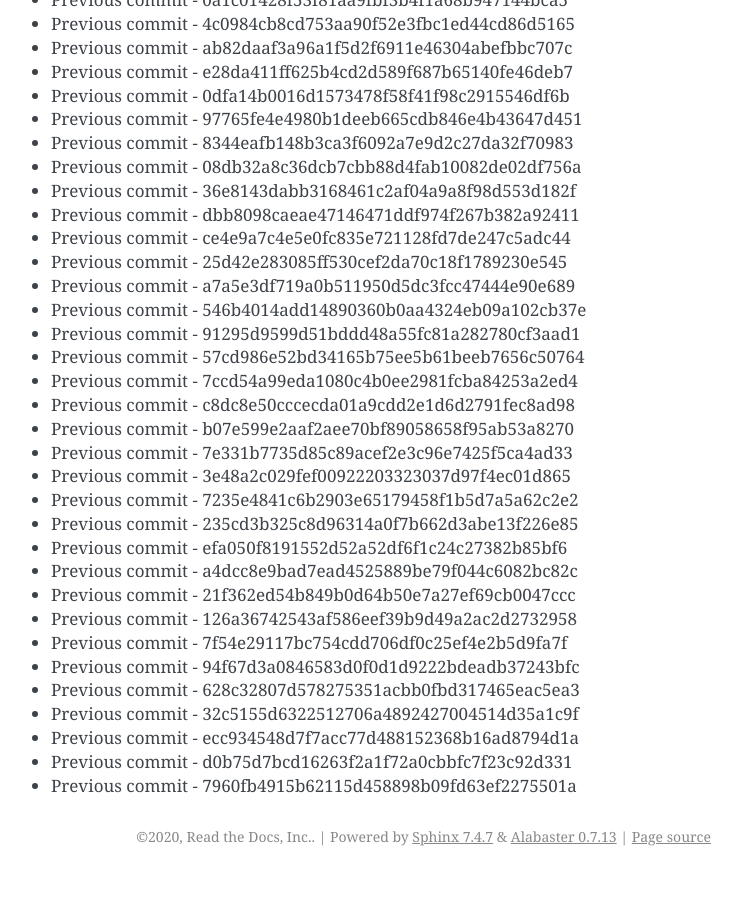
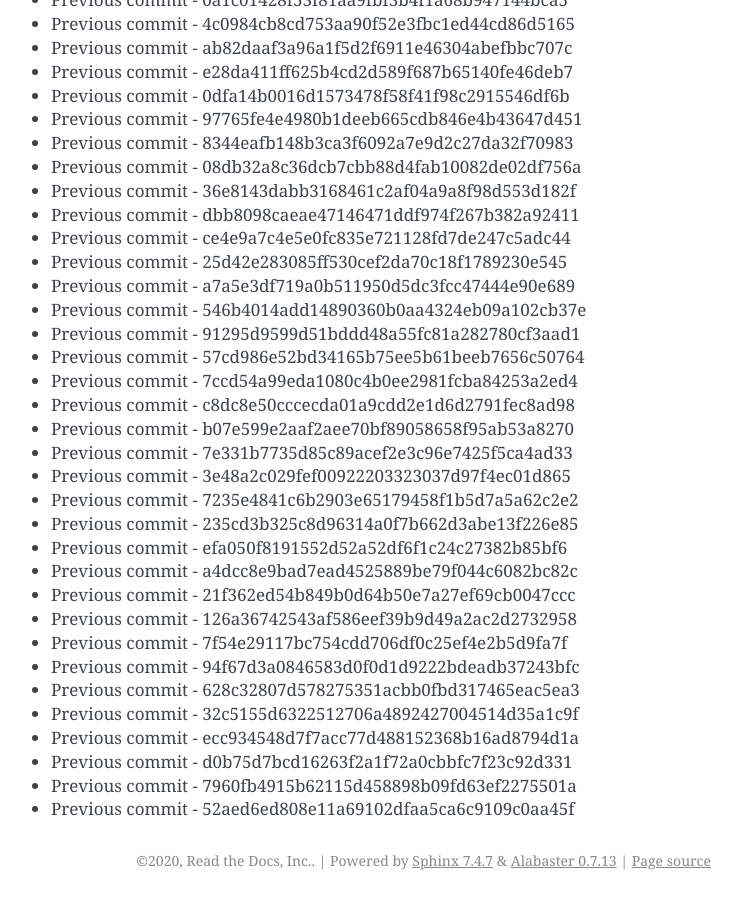
Before and after one commit to readthedocs/rtd-git-stresstest, a Sphinx documentation site: the page built from docs/updates.rst, in a window 1280 px wide and 900 px high, scrolled down 76591 px. Shown: the whole window, without its empty margins (399-1141 px from the left). Built offline with Sphinx 7.4.7, drawn with Linux system fonts in a browser that asks for light colours; before the commit the page ends 77467 px from its top, so only the background shows below that.

Commit message:
Generating commit from previous: 52aed6ed808e11a69102dfaa5ca6c9109c0aa45f

```diff
--- a/docs/updates.rst
+++ b/docs/updates.rst
@@ -3250,3 +3250,4 @@ It can be tested for any performance characteristics.
 * Previous commit - ecc934548d7f7acc77d488152368b16ad8794d1a
 * Previous commit - d0b75d7bcd16263f2a1f72a0cbbfc7f23c92d331
 * Previous commit - 7960fb4915b62115d458898b09fd63ef2275501a
+* Previous commit - 52aed6ed808e11a69102dfaa5ca6c9109c0aa45f
```
